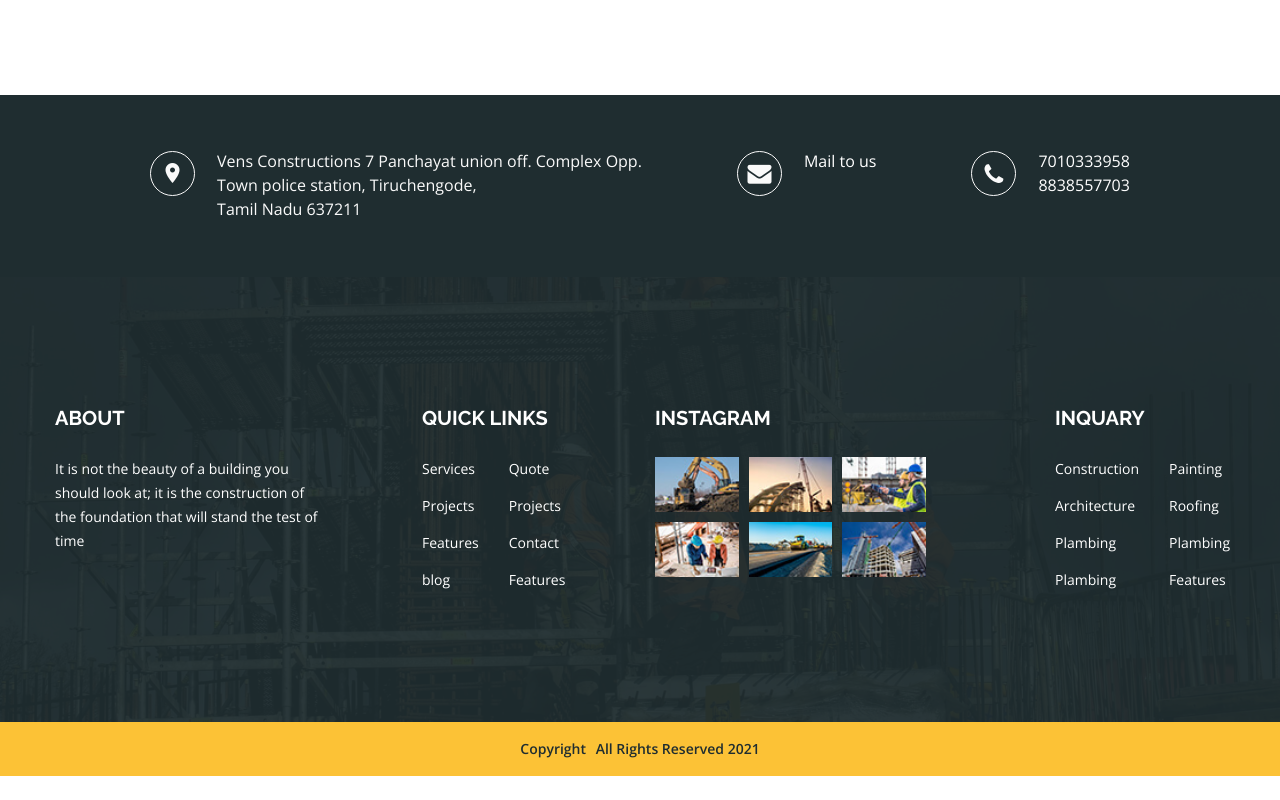
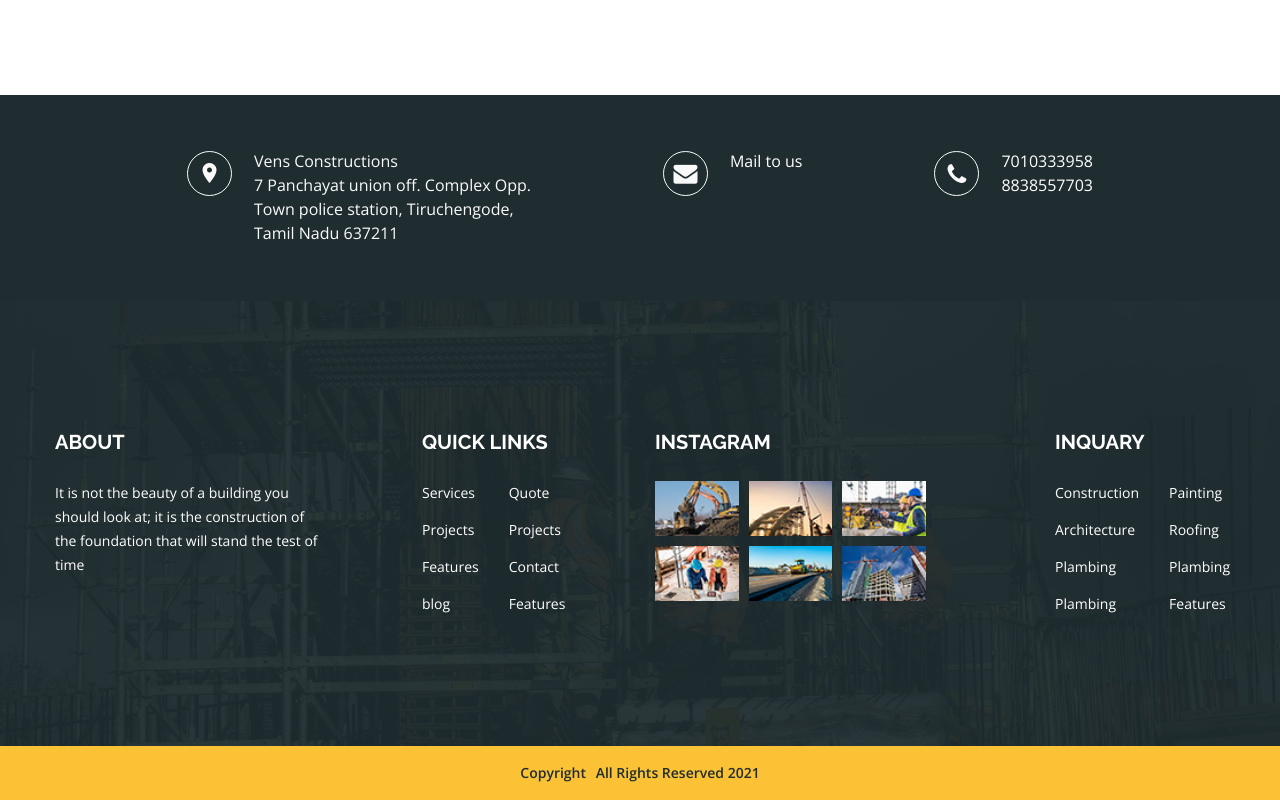
Before and after one commit to NivedhaSri/vensconstructions, a plain HTML site: page about.html in a window 1280 px wide. Shown: the part 2819-3619 px from the top of the page. Before the commit the page ends 3595 px from the top, so only its background shows below. Drawn offline with nearby package versions, Linux system fonts and the light colour scheme.

Commit message:
Update about.html

```diff
--- a/about.html
+++ b/about.html
@@ -640,7 +640,8 @@
                                     <i class="zmdi zmdi-pin"></i>
                                 </div>
                                 <div class="ht__address__details">
-                                   <p>Vens Constructions 7 Panchayat union off. Complex Opp. </p>
+                                    <p>Vens Constructions</p>
+                                    <p>7 Panchayat union off. Complex Opp. </p>
                                     <p>  Town police station, Tiruchengode,</p>
                                         <p> Tamil Nadu 637211</p>
                                 </div>
```
